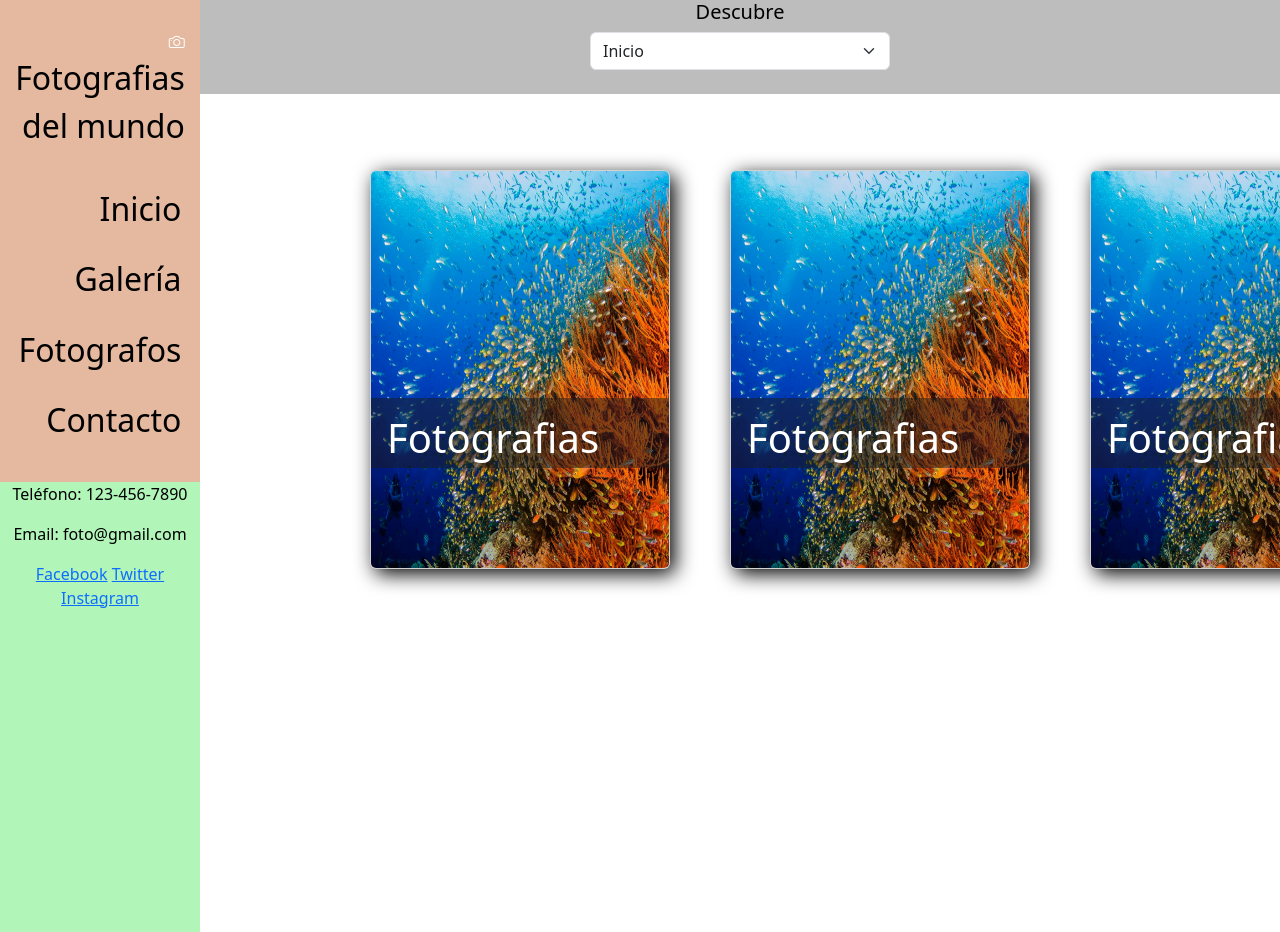
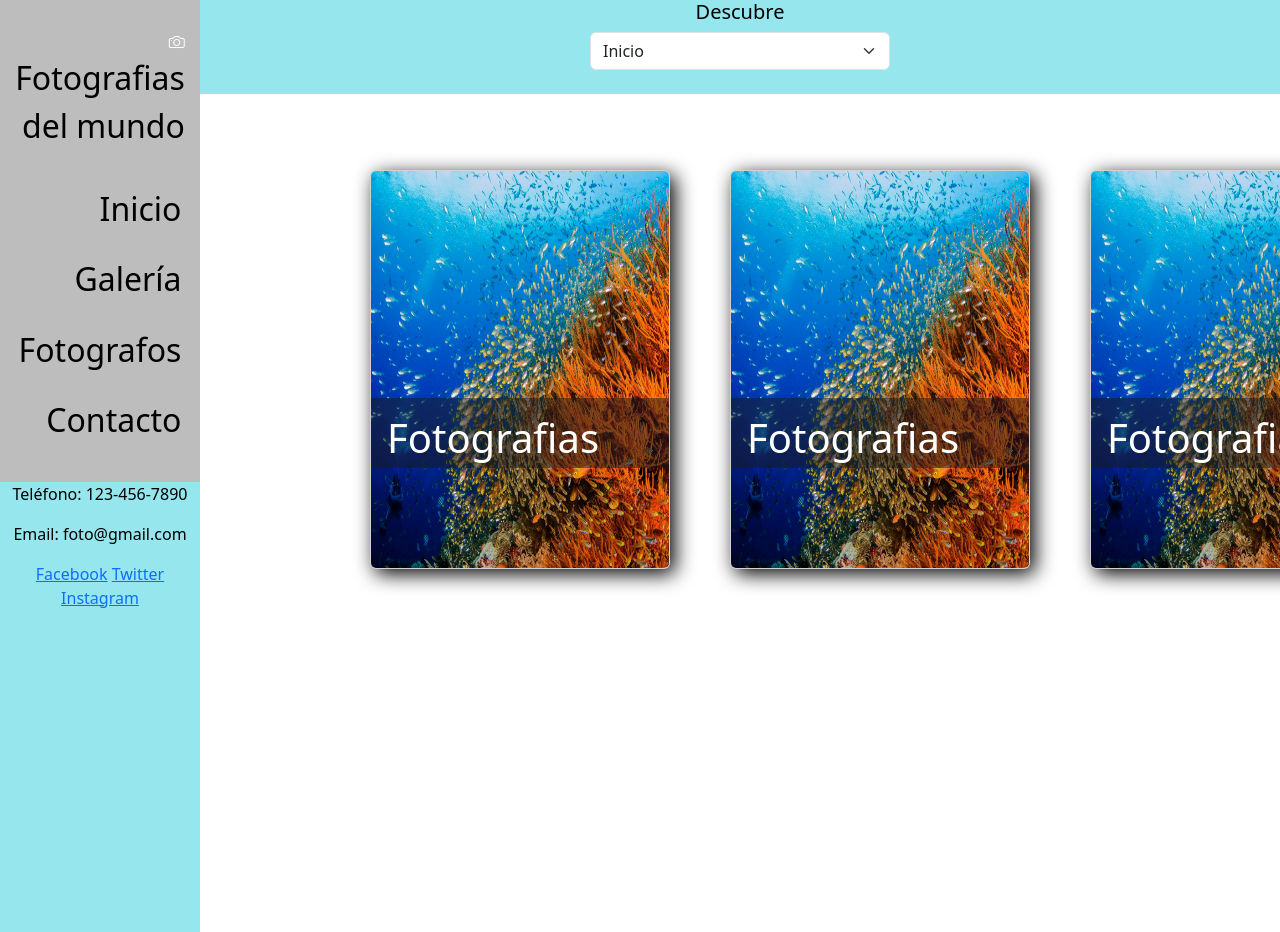
Before and after one commit to ValentinaPaez/pruebacss, a plain HTML site: page index.html in a window 1280 px wide. Shown: the top 932 px of the page. Drawn offline with nearby package versions, Linux system fonts and the light colour scheme.

Commit message:
cambios en footer en css

```diff
--- a/assets/css/style.css
+++ b/assets/css/style.css
@@ -1,11 +1,11 @@
 body {
-    background-color:#4bf55c;
+    background-color:#bdbdbd;
 }
 
 header {
     display: flex;
     grid-area: head;
-    background-color:#c56b3478;
+    background-color: #bdbdbd;
     flex-direction: row;
     color: white;
     justify-content: space-around;
@@ -60,7 +60,7 @@ display: none;
 nav {
     display: grid;
     grid-area: nav;
-    background-color: #bdbdbd;
+    background-color: #96e6ed;
     text-align: center;
     height: max-content;
     /* padding: 0%;  */
@@ -88,11 +88,11 @@ section {
 footer {
     grid-area: foot;
     display: flex;
-    background-color:#b2f5b9;
+    background-color:#bdbdbd;
     text-align: center;
     align-items: center;
     flex-direction: column;
-    color: rgb(247, 0, 0);
+    color: rgb(11, 11, 11);
     cursor: pointer;
     text-justify: distribute;
     /* width: 100px; */
@@ -281,9 +281,11 @@ footer {
         display: flex;
         width: 200px;
         height: 450px;
+        background-color: #96e6ed;
     }
     .contact-info   {
         color:black
+
     }
 
 }
```
